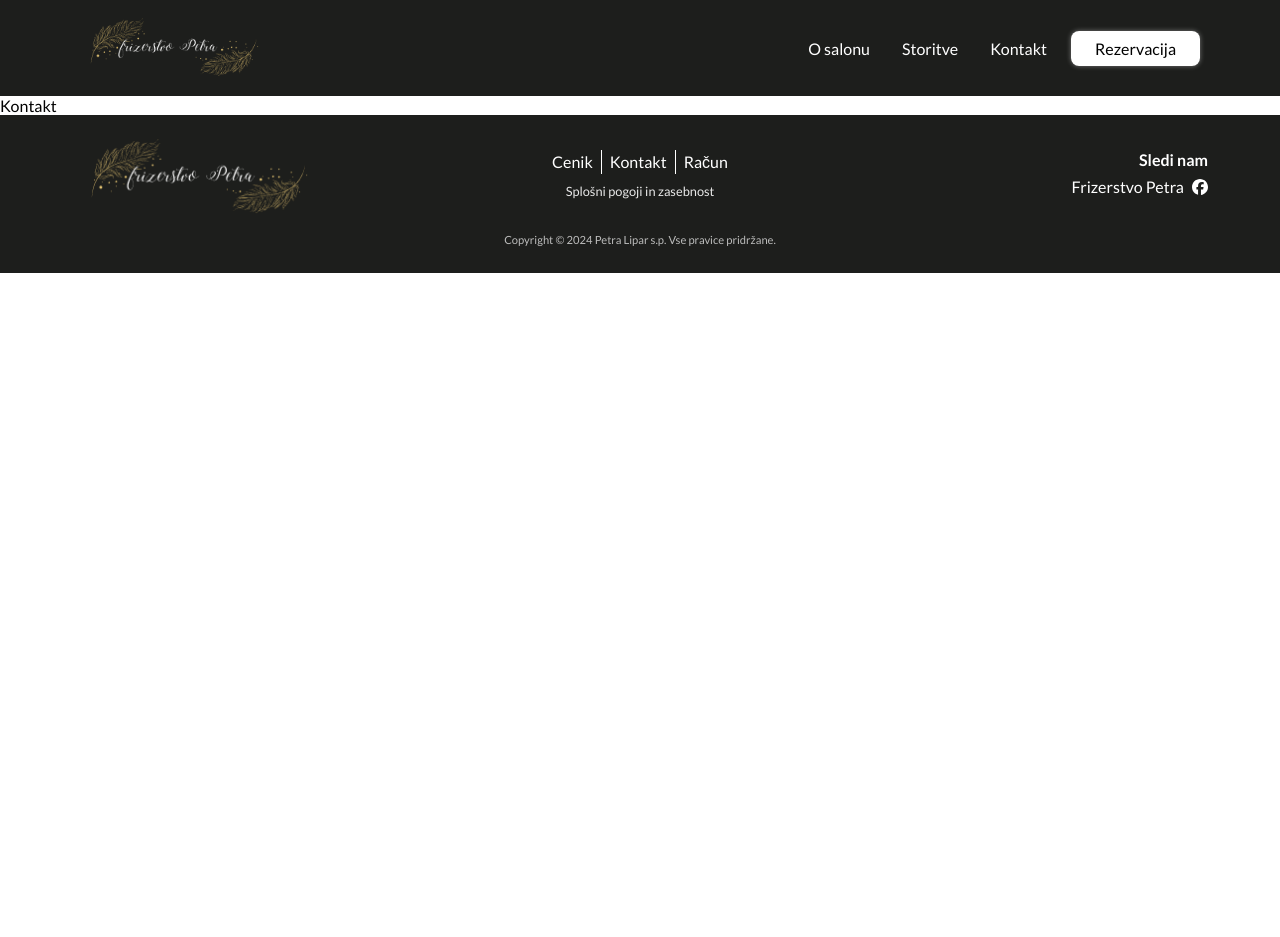
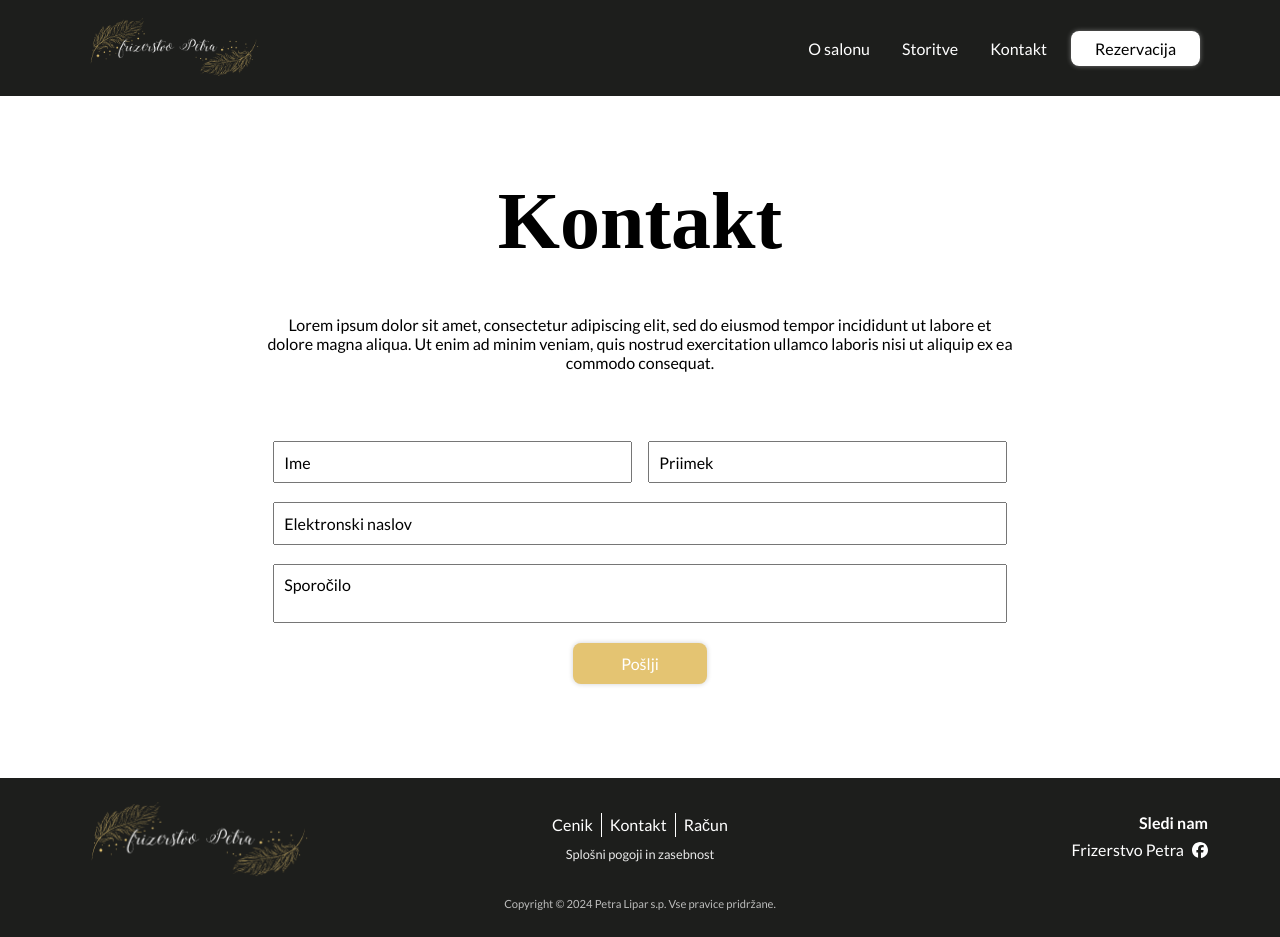
Before and after one commit to sarcpeter/frizerstvo-petra, a Gatsby site: page /kontakt in a window 1280 px wide. Before the commit the page ends 800 px from the top, so only its background shows below. Built offline with nearby package versions, Linux system fonts and the light colour scheme; Gatsby itself is replaced by a stand-in of ours; a web font is replaced by a local one.

Commit message:
feat(Form): Added Kontakt Page (#5)

```diff
--- a/src/pages/kontakt.js
+++ b/src/pages/kontakt.js
@@ -1,11 +1,59 @@
 import React from 'react';
+import styled from 'styled-components';
+
+import {FieldData} from '../utils/FormBuilder';
 
 import Layout from '../components/layout/Layout';
+import Section from '../components/content/Section';
+import Form from '../components/action/Form';
+
+const StyledSection = styled(Section)`
+  max-width: var(--content-width);
+`;
+
+const StyledForm = styled(Form)`
+  display: flex;
+  flex-wrap: wrap;
+  justify-content: space-between;
+  max-width: var(--content-width);
+
+  button#submit {
+    margin: 0 auto;
+  }
+
+  & > div {
+    width: 100%;
+
+    @media screen and (min-width: 700px) {
+      &:has(#first-name, #last-name) {
+        width: 50%;
+      }
+    }
+  }
+`;
 
 const KontaktPage = () => {
   return (
     <Layout title='Kontakt'>
-      Kontakt
+      <StyledSection
+        id='kontakt'
+        title='Kontakt'
+        description='Lorem ipsum dolor sit amet, consectetur adipiscing elit, sed do eiusmod tempor incididunt ut labore et dolore magna aliqua. Ut enim ad minim veniam, quis nostrud exercitation ullamco laboris nisi ut aliquip ex ea commodo consequat.'
+        layout='full-height'
+      >
+        <StyledForm
+          onSubmit={(values) => {
+            console.log(JSON.stringify(values, null, 2));
+          }}
+          fields={[
+            new FieldData('first-name', 'text', 'Ime', true),
+            new FieldData('last-name', 'text', 'Priimek', true),
+            new FieldData('email', 'email', 'Elektronski naslov', true),
+            new FieldData('message', 'textarea', 'Sporočilo', true),
+            new FieldData('submit', 'submit', 'Pošlji'),
+          ]}
+        />
+      </StyledSection>
     </Layout>
   )
 }
```
